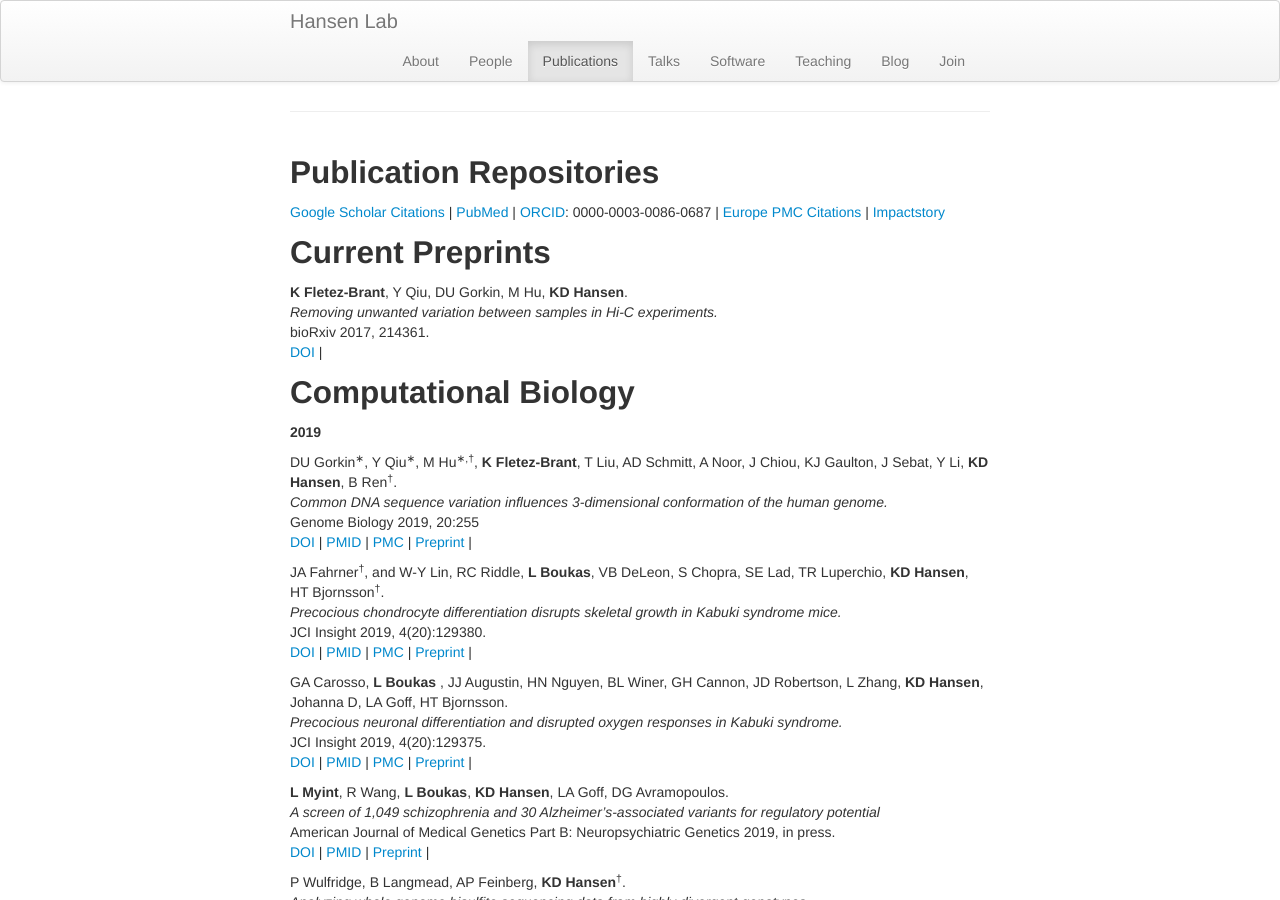
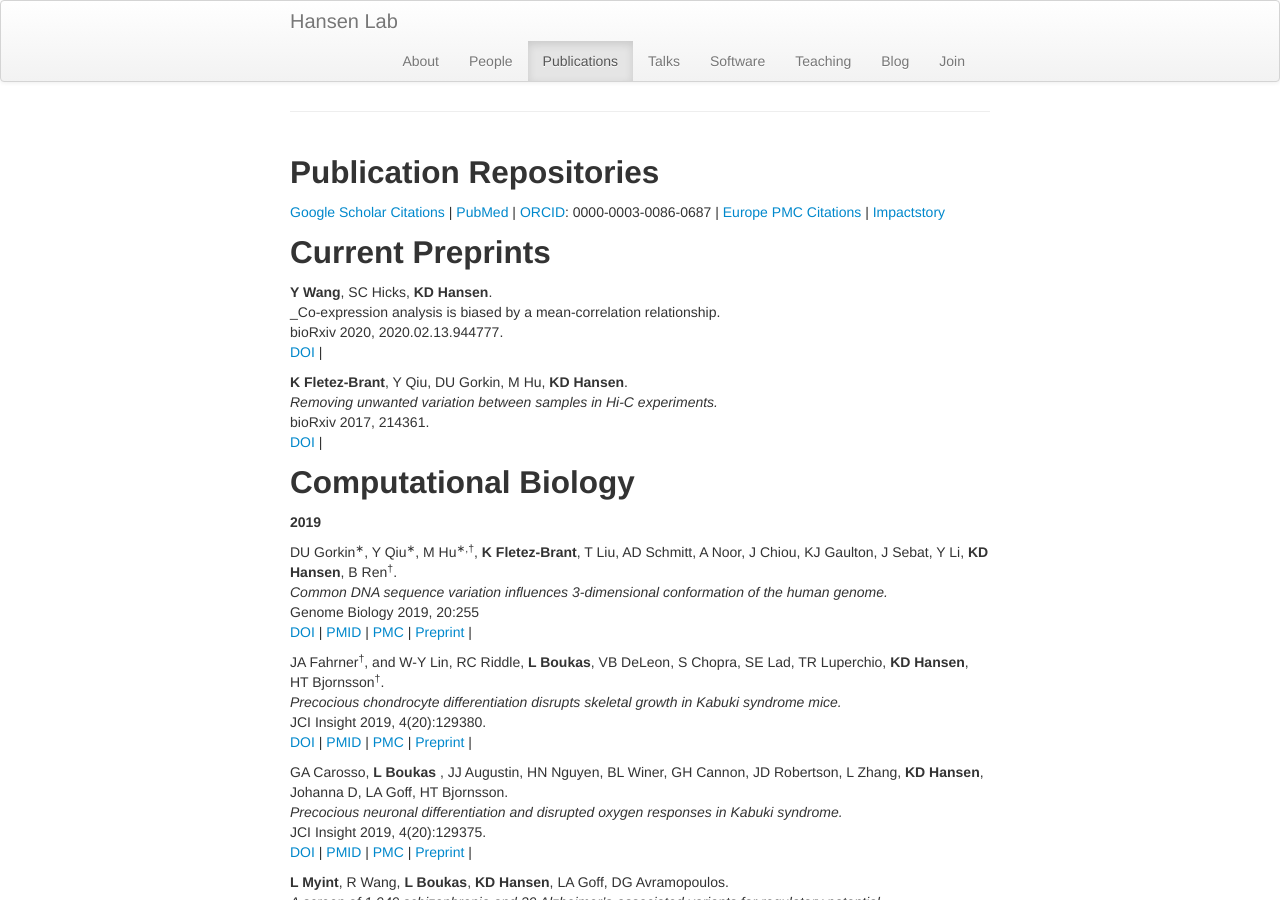
Before and after one commit to hansenlab/hansenlab.github.io, a Jekyll site: the page built from 02-pubs.md, in a window 1280 px wide and 900 px high. Built offline with Jekyll 4.4.1, drawn with Linux system fonts in a browser that asks for light colours; comment, search, counter and statistics services are not loaded.

Commit message:
new pubs

```diff
--- a/02-pubs.md
+++ b/02-pubs.md
@@ -19,6 +19,12 @@ Publication Repositories
 
 Current Preprints
 -----------------
+
+**Y Wang**, SC Hicks, **KD Hansen**.
+_Co-expression analysis is biased by a mean-correlation relationship.
+bioRxiv 2020, 2020.02.13.944777.
+[DOI](https://doi.org/10.1101/2020.02.13.944777) |
+<span data-badge-type="4" data-doi="10.1101/2020.02.13.944777" data-hide-no-mentions="true" class="altmetric-embed"> </span>
 
 **K Fletez-Brant**, Y Qiu, DU Gorkin, M Hu, **KD Hansen**.
 _Removing unwanted variation between samples in Hi-C experiments._
```
